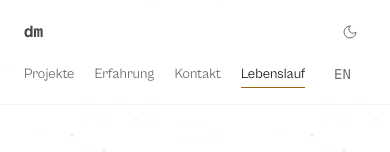
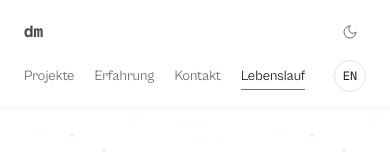
Before and after one commit to dumbld0re/portfolioV1, a Next.js app: page /de/cv in a window 390 px wide. Shown: the top 152 px of the page. Built offline with nearby package versions, Linux system fonts and the light colour scheme.

Commit message:
Show the language switch as a button under the theme toggle on phones
Also name the path folders after the nav labels, so the top bar and
project paths read in German on the German pages.

```diff
--- a/components/header.tsx
+++ b/components/header.tsx
@@ -27,8 +27,9 @@ export function Header() {
   }, [])
 
   const getFilePath = () => {
-    if (pathname === "/cv") return "/home/danny-miguel/cv"
-    if (pathname.startsWith("/posts")) return "/home/danny-miguel/posts"
+    // Folder names follow the nav labels, so the path reads in the page language.
+    if (pathname === "/cv") return `/home/danny-miguel/${labels.nav.cv.toLowerCase()}`
+    if (pathname.startsWith("/posts")) return `/home/danny-miguel/${labels.nav.posts.toLowerCase()}`
     return "/home/danny-miguel/"
   }
 
@@ -86,7 +87,7 @@ export function Header() {
           </div>
 
           {/* Phones: end of the links row. Desktop: first of the controls. */}
-          <div className="col-start-2 row-start-2 flex items-center md:gap-6">
+          <div className="col-start-2 row-start-2 flex items-center justify-end md:gap-6">
             <span className="hidden md:inline text-muted-foreground/50" aria-hidden="true">
               |
             </span>
@@ -97,7 +98,8 @@ export function Header() {
               // proxy.ts could answer it with a redirect back to this language.
               prefetch={false}
               hrefLang={otherLanguage}
-              className="text-sm text-muted-foreground hover:text-foreground transition-colors font-mono"
+              // Phones: a bordered button matching the theme toggle above it, so it reads as tappable.
+              className="inline-flex size-8 items-center justify-center rounded-full border border-border font-mono text-xs text-foreground transition-colors hover:border-foreground active:bg-muted md:size-auto md:rounded-none md:border-0 md:text-sm md:text-muted-foreground md:hover:text-foreground"
               aria-label={otherLanguage === "en" ? "EN — switch to English" : "DE — auf Deutsch wechseln"}
             >
               {otherLanguage.toUpperCase()}
--- a/components/sections/projects-section.tsx
+++ b/components/sections/projects-section.tsx
@@ -91,7 +91,7 @@ export function ProjectsSection() {
                         <div className="md:col-span-6 md:pl-4 space-y-2">
                           {project.slug && (
                             <p className="font-mono text-xs text-muted-foreground">
-                              <span className="text-primary">~/projects/</span>
+                              <span className="text-primary">~/{labels.nav.projects.toLowerCase()}/</span>
                               {project.slug}
                             </p>
                           )}
```
